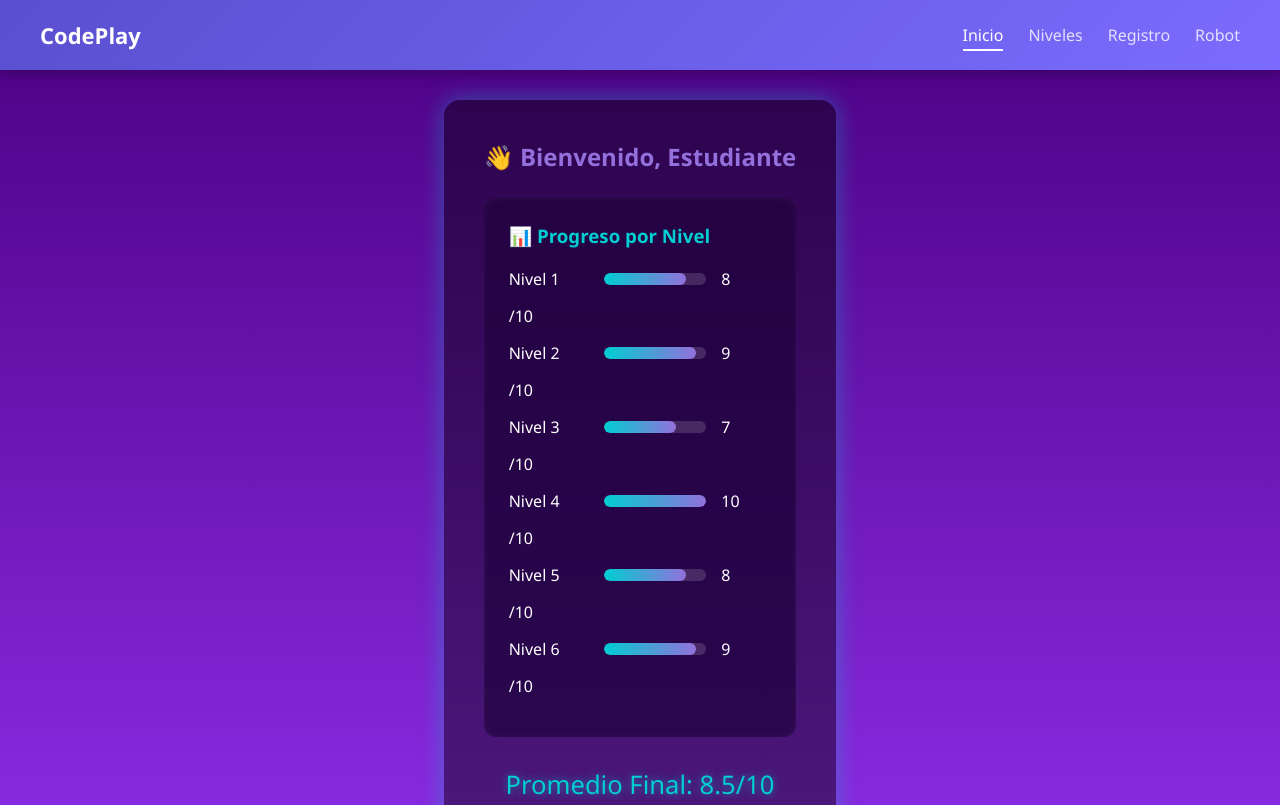
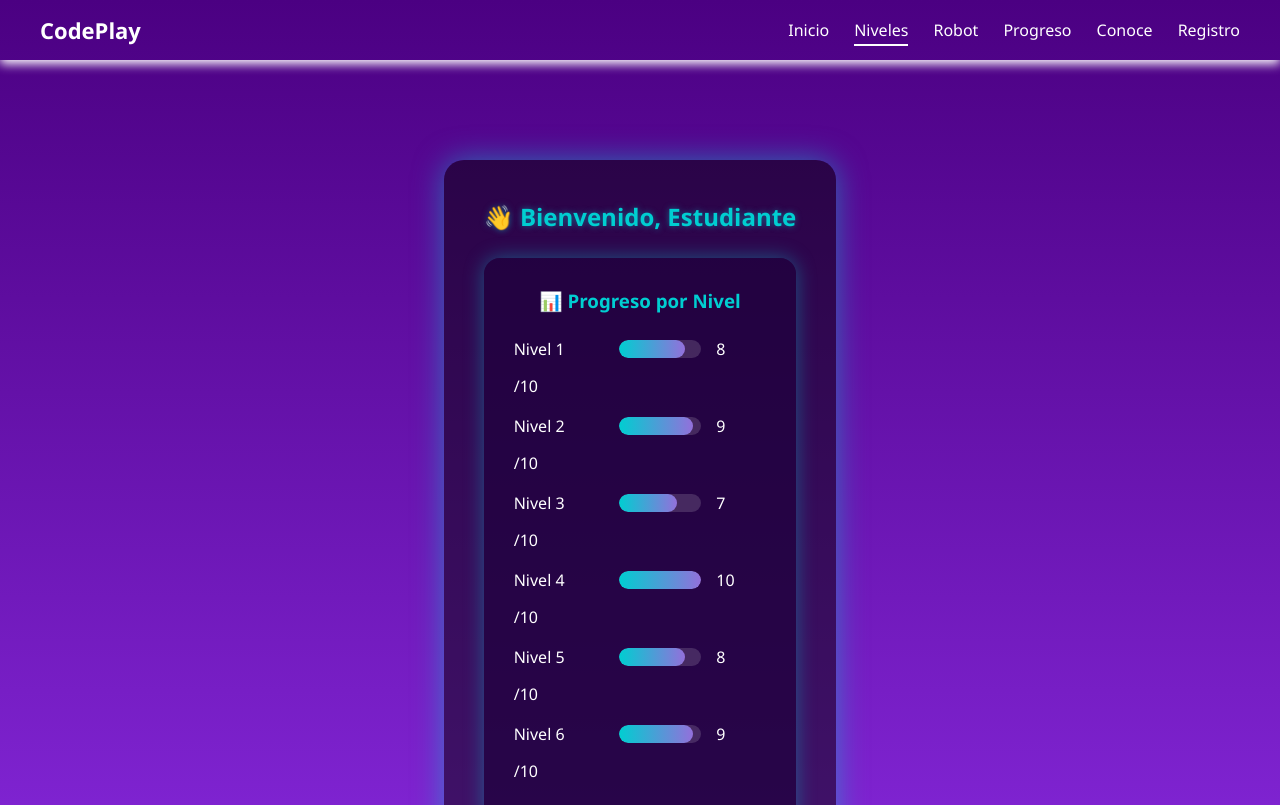
Before and after one commit to jdpesantez2/proyecto, a plain HTML site: page html/progreso.html in a window 1280 px wide. Shown: the top 805 px of the page. Drawn offline with Linux system fonts and the light colour scheme.

Commit message:
Guardar cambios del proyecto

```diff
--- a/css/conoce.css
+++ b/css/conoce.css
@@ -1,6 +1,6 @@
 body{
   margin:0;
-  background: linear-gradient(180deg,#000000,#0d3672);
+  background: linear-gradient(180deg,#000000);
   font-family: Arial;
   color:white;
 }
@@ -14,8 +14,8 @@ body{
     justify-content: space-between;
     align-items: center;
 
-    background: linear-gradient(135deg, #544ac5, #6ff2ff);
-    box-shadow: 0 4px 10px rgba(0, 0, 0, 0.15);
+    background: linear-gradient(135deg, #544ac5);
+    box-shadow: 0 4px 10px rgb(255, 255, 255);
 
     position: sticky;
     top: 0;
@@ -43,7 +43,7 @@ body{
 
 .nav-links a {
   text-decoration: none;
-  color: #060606cc;
+  color: #ffffff;
   font-weight: 500;
   transition: color 0.3s ease;
 }
--- a/css/index.css
+++ b/css/index.css
@@ -75,8 +75,8 @@ body {
 .btn {
   position: absolute;
   padding: 14px 28px;
-  background: linear-gradient(135deg, #6f6cff, #5ad7ff);
-  color: white;
+  background: linear-gradient(135deg, #817676);
+  color: rgb(0, 0, 0);
   text-decoration: none;
   border-radius: 16px;
   font-family: Arial;
@@ -131,6 +131,12 @@ body {
   max-width: 100%;
   height: auto;
   transform: scale(1.4);
+
+  animation:
+    flotar 5s ease-in-out infinite,
+    brillo-suave 3.5s ease-in-out infinite;
+
+  transition: filter 0.4s ease;
 }
 
 /* BLOQUES */
@@ -182,3 +188,32 @@ body {
   bottom: -0px;
   left: -10px;
 }
+
+/* ===== ANIMACIÓN DE FLOTACIÓN ===== */
+@keyframes flotar {
+  0% {
+    transform: translateY(0) scale(1.4);
+  }
+  50% {
+    transform: translateY(-18px) scale(1.4);
+  }
+  100% {
+    transform: translateY(0) scale(1.4);
+  }
+}
+
+/* ===== BRILLO SUAVE PULSANTE ===== */
+@keyframes brillo-suave {
+  0% {
+    filter: drop-shadow(0 0 10px rgba(90, 215, 255, 0.4))
+            drop-shadow(0 0 20px rgba(111, 108, 255, 0.3));
+  }
+  50% {
+    filter: drop-shadow(0 0 18px rgba(90, 215, 255, 0.75))
+            drop-shadow(0 0 35px rgba(111, 108, 255, 0.6));
+  }
+  100% {
+    filter: drop-shadow(0 0 10px rgba(90, 215, 255, 0.4))
+            drop-shadow(0 0 20px rgba(111, 108, 255, 0.3));
+  }
+}
--- a/css/niveles.css
+++ b/css/niveles.css
@@ -9,7 +9,7 @@ html, body {
 body {
     font-family: 'Arial', sans-serif;
     margin: 0;
-    background: linear-gradient(to bottom, #2882af, #3b145f, #1b4f8a);
+    background: linear-gradient(to bottom, #3b145f, #2882af);
     color: #fff;
     text-align: center;
 }
@@ -137,8 +137,8 @@ main {
     justify-content: space-between;
     align-items: center;
 
-    background: linear-gradient(135deg, #544ac5, #6ff2ff);
-    box-shadow: 0 4px 10px rgba(0, 0, 0, 0.15);
+    background: linear-gradient(135deg, #544ac5);
+    box-shadow: 0 4px 10px rgb(255, 255, 255);
 
     position: sticky;
     top: 0;
@@ -166,7 +166,7 @@ main {
 
 .nav-links a {
   text-decoration: none;
-  color: #000000cc;
+  color: #ffffff;
   font-weight: 500;
   transition: color 0.3s ease;
 }
--- a/css/progreso.css
+++ b/css/progreso.css
@@ -4,7 +4,6 @@
     padding: 0;
 }
 
-/* EVITA SCROLL HORIZONTAL */
 body {
     font-family: 'Segoe UI', sans-serif;
     background: linear-gradient(to bottom, #4B0082, #8A2BE2);
@@ -12,101 +11,20 @@ body {
     min-height: 100vh;
     display: flex;
     flex-direction: column;
-    overflow-x: hidden;
 }
 
-/* CONTENEDOR */
-#progreso-container {
-    background: rgba(0, 0, 0, 0.45);
-    border-radius: 16px;
-    padding: 40px;
-    max-width: 850px;
-    margin: 100px auto 0; /* espacio para el navbar */
-    box-shadow: 0 0 25px rgba(0, 206, 209, 0.4);
-    animation: aparecer 0.8s ease;
-}
-
-/* ANIMACIÓN ENTRADA */
-@keyframes aparecer {
-    from {
-        opacity: 0;
-        transform: translateY(30px);
-    }
-    to {
-        opacity: 1;
-        transform: translateY(0);
-    }
-}
-
-h2 {
-    color: #9370DB;
-    margin-bottom: 25px;
-}
-
-/* TARJETA */
-.tarjeta {
-    background: rgba(30, 0, 60, 0.7);
-    padding: 25px;
-    border-radius: 12px;
-    box-shadow: inset 0 0 10px rgba(255, 255, 255, 0.05);
-}
-
-.tarjeta h3 {
-    margin-bottom: 20px;
-    color: #00CED1;
-}
-
-/* NIVELES */
-.nivel {
-    display: grid;
-    grid-template-columns: 80px 1fr 50px;
-    align-items: center;
-    gap: 15px;
-    margin-bottom: 15px;
-}
-
-/* BARRA */
-.barra {
-    height: 12px;
-    background: rgba(255, 255, 255, 0.15);
-    border-radius: 10px;
-    overflow: hidden;
-}
-
-.barra div {
-    height: 100%;
-    width: 0%;
-    background: linear-gradient(90deg, #00CED1, #9370DB);
-    border-radius: 10px;
-    transition: width 1s ease;
-}
-
-/* PROMEDIO */
-.promedio {
-    margin-top: 30px;
-    text-align: center;
-    font-size: 1.6em;
-    color: #00CED1;
-    text-shadow: 0 0 8px rgba(0, 206, 209, 0.6);
-}
-
-/* ===== NAVBAR (EDITADO) ===== */
+/* ===== NAVBAR ===== */
 .navbar {
-    position: fixed;
-    top: 0;
-    left: 0;
-
-    width: 100vw;
-    height: 70px;
-
+    width: 100%;
+    padding: 15px 40px;
     display: flex;
     justify-content: space-between;
     align-items: center;
-
-    padding: 0 40px;
-    background: linear-gradient(135deg, #5a4fcf, #7b6cff);
-    box-shadow: 0 4px 12px rgba(0, 0, 0, 0.25);
-
+    background: linear-gradient(135deg, #544ac5);
+    box-shadow: 0 4px 10px rgb(255, 255, 255);
+    position: sticky;
+    top: 0;
+    left: 0;
     z-index: 1000;
 }
 
@@ -124,7 +42,7 @@ h2 {
 
 .nav-links a {
     text-decoration: none;
-    color: #ffffffcc;
+    color: #ffffff;
     font-weight: 500;
     transition: color 0.3s ease;
 }
@@ -138,3 +56,76 @@ h2 {
     border-bottom: 2px solid #fff;
     padding-bottom: 3px;
 }
+
+/* CONTENEDOR PRINCIPAL */
+#progreso-container {
+    background: rgba(0, 0, 0, 0.5);
+    border-radius: 20px;
+    padding: 40px;
+    max-width: 900px;
+    margin: 100px auto 50px;
+    box-shadow: 0 0 30px rgba(0, 206, 209, 0.5);
+    animation: aparecer 0.8s ease;
+}
+
+/* ANIMACIÓN */
+@keyframes aparecer {
+    from { opacity: 0; transform: translateY(30px); }
+    to { opacity: 1; transform: translateY(0); }
+}
+
+h2 {
+    color: #00CED1;
+    margin-bottom: 25px;
+    text-align: center;
+    text-shadow: 0 0 6px rgba(0, 206, 209, 0.5);
+}
+
+/* TARJETA DE PROGRESO */
+.tarjeta {
+    background: rgba(30, 0, 60, 0.7);
+    padding: 30px;
+    border-radius: 16px;
+    box-shadow: 0 0 20px rgba(0, 206, 209, 0.4);
+    margin-bottom: 25px;
+}
+
+.tarjeta h3 {
+    margin-bottom: 25px;
+    color: #00CED1;
+    text-align: center;
+}
+
+/* NIVELES */
+.nivel {
+    display: grid;
+    grid-template-columns: 90px 1fr 50px;
+    align-items: center;
+    gap: 15px;
+    margin-bottom: 18px;
+}
+
+/* BARRA */
+.barra {
+    height: 18px;
+    background: rgba(255, 255, 255, 0.15);
+    border-radius: 12px;
+    overflow: hidden;
+}
+
+.barra div {
+    height: 100%;
+    width: 0%;
+    background: linear-gradient(90deg, #00CED1, #9370DB);
+    border-radius: 12px;
+    transition: width 1s ease-in-out;
+}
+
+/* PROMEDIO */
+.promedio {
+    margin-top: 30px;
+    text-align: center;
+    font-size: 1.8em;
+    color: #00CED1;
+    text-shadow: 0 0 10px rgba(0, 206, 209, 0.6);
+}
--- a/css/robot.css
+++ b/css/robot.css
@@ -16,8 +16,8 @@ body{
     justify-content: space-between;
     align-items: center;
 
-    background: linear-gradient(135deg, #544ac5, #6ff2ff);
-    box-shadow: 0 4px 10px rgba(0, 0, 0, 0.15);
+    background: linear-gradient(135deg, #544ac5);
+    box-shadow: 0 4px 10px rgb(255, 255, 255);
 
     position: sticky;
     top: 0;
@@ -45,7 +45,7 @@ body{
 
 .nav-links a {
   text-decoration: none;
-  color: #000000cc;
+  color: #ffffff;
   font-weight: 500;
   transition: color 0.3s ease;
 }
--- a/html/progreso.html
+++ b/html/progreso.html
@@ -1,16 +1,25 @@
-<main id="progreso-container">
+<!DOCTYPE html>
+<html lang="es">
+<head>
+  <meta charset="UTF-8">
+  <title>Progreso - CodePlay</title>
+  <link rel="stylesheet" href="../css/progreso.css">
+</head>
+<body>
 
   <nav class="navbar">
     <div class="nav-logo">CodePlay</div>
     <ul class="nav-links">
-    <li><a href="index.html" class="activo">Inicio</a></li>
-    <li><a href="niveles.html">Niveles</a></li>
+      <li><a href="index.html">Inicio</a></li>
+      <li><a href="niveles.html" class="activo">Niveles</a></li>
+      <li><a href="robot.html">Robot</a></li>
+      <li><a href="progreso.html">Progreso</a></li>
+      <li><a href="conoce.html">Conoce</a></li>
       <li><a href="registro.html">Registro</a></li>
-    <li><a href="robot.html">Robot</a></li>
     </ul>
   </nav>
 
-    <link rel="stylesheet" href="../css/progreso.css">
+  <main id="progreso-container">
 
     <h2>👋 Bienvenido, <span id="nombre-usuario"></span></h2>
 
@@ -57,5 +66,9 @@
     <div class="promedio">
         Promedio Final: <span id="promedio-final"></span>/10
     </div>
+
+  </main>
+
   <script src="../js/progreso.js"></script>
-</main>
+</body>
+</html>
--- a/js/progreso.js
+++ b/js/progreso.js
@@ -1,14 +1,30 @@
-const notas = [8, 9, 7, 10, 8, 9]; // ejemplo
+// Datos de ejemplo
+const notas = [8, 9, 7, 10, 8, 9];
 const nombre = "Estudiante";
 
+// Mostrar nombre
 document.getElementById("nombre-usuario").textContent = nombre;
 
+// Variables
 let suma = 0;
 
+// Recorrer notas y actualizar barras
 notas.forEach((nota, i) => {
     document.getElementById(`nota-nivel${i + 1}`).textContent = nota;
     document.getElementById(`bar${i + 1}`).style.width = (nota * 10) + "%";
     suma += nota;
+
+    // Guardar progreso solo si la nota >= 7
+    if(nota >= 7) {
+        localStorage.setItem(`nivel${i+1}`, nota);
+    }
 });
 
-document.getElementById("promedio-final").textContent = (suma / notas.length).toFixed(1);
+// Calcular promedio
+const promedio = (suma / notas.length).toFixed(1);
+document.getElementById("promedio-final").textContent = promedio;
+
+// Guardar promedio final solo si >=7
+if(promedio >= 7){
+    localStorage.setItem("promedioFinal", promedio);
+}
```
Also changed, not shown: html/conoce.html (+6 -6 lines). Lines whose indentation alone changed are shown as unchanged.
